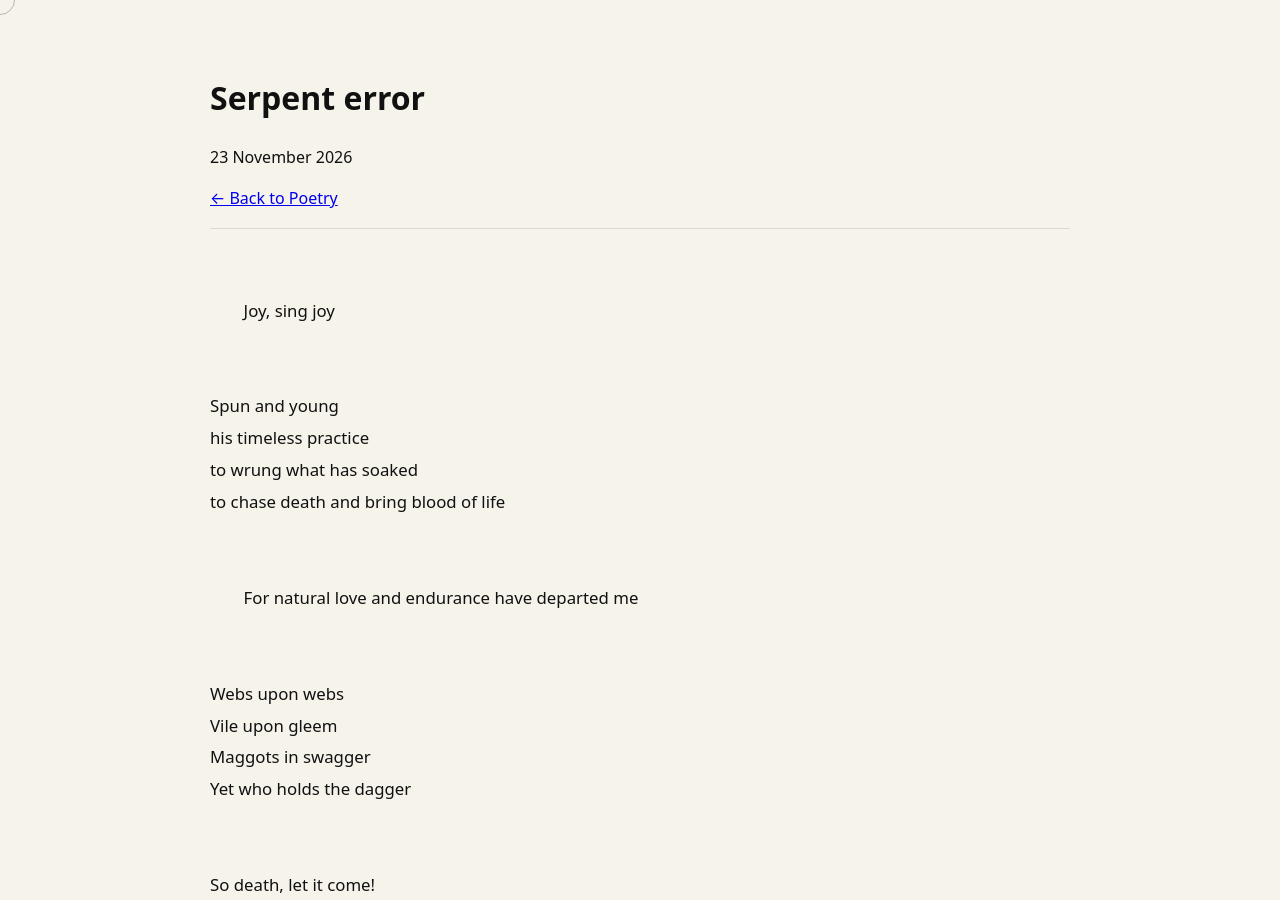
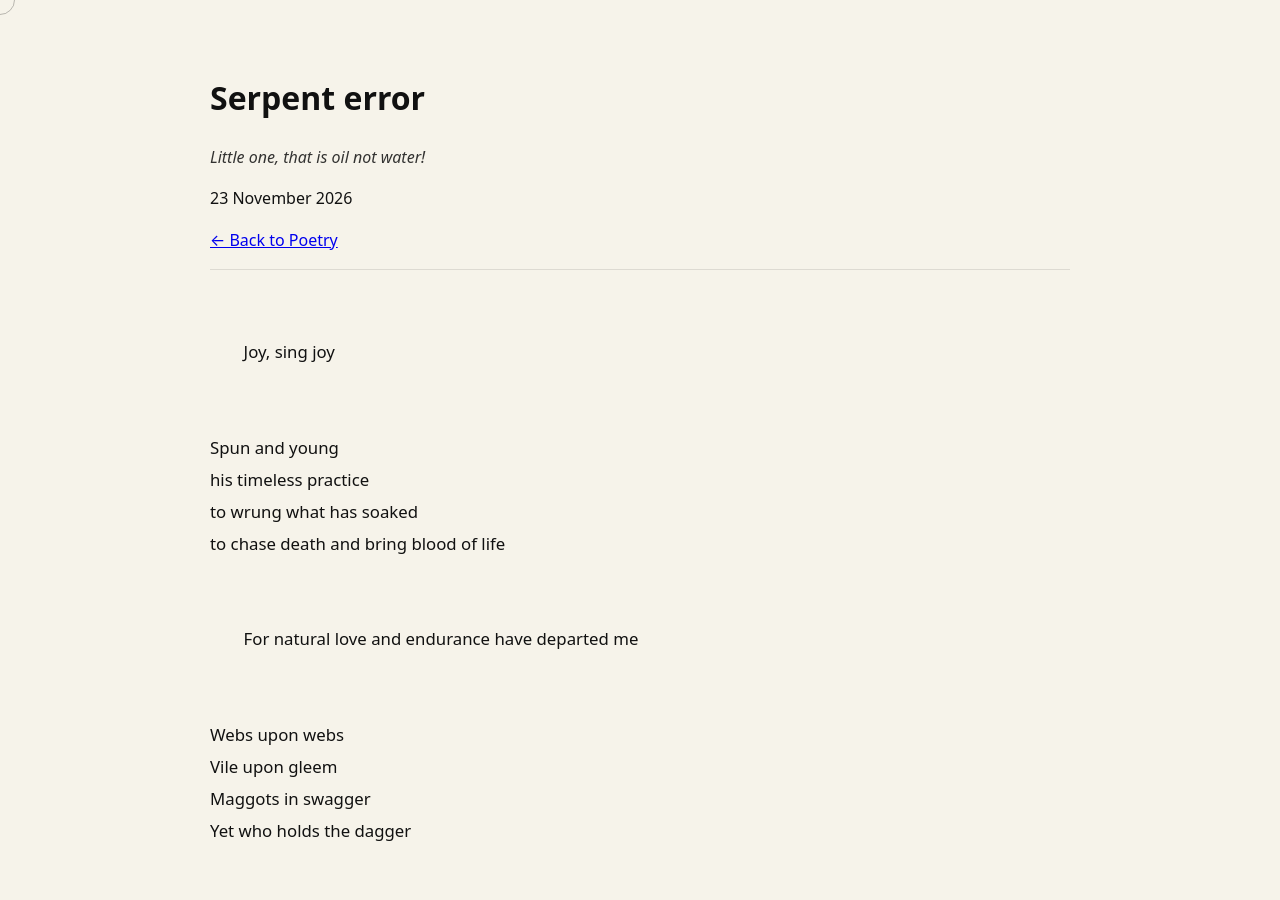
Before and after one commit to Wagz28/Wagz28.github.io, a Jekyll site: the page built from _poems/serpent-error.md, in a window 1280 px wide and 900 px high. Built offline with Jekyll 4.4.1, drawn with Linux system fonts in a browser that asks for light colours; some of the changed text lies outside the part shown.

Commit message:
Update summary and tags in serpent-error.md

```diff
--- a/_poems/serpent-error.md
+++ b/_poems/serpent-error.md
@@ -1,8 +1,8 @@
 ---
 title: "Serpent error"
 date: 2026-11-23
-summary: ""
-tags: []
+summary: "Little one, that is oil not water!"
+tags: [wonder, joy, christian, riddle-like, free]
 ---
 
 &emsp;&emsp;Joy, sing joy
```
